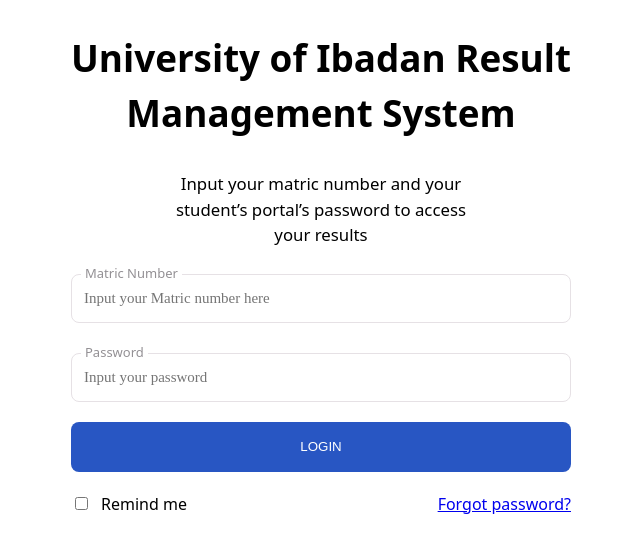
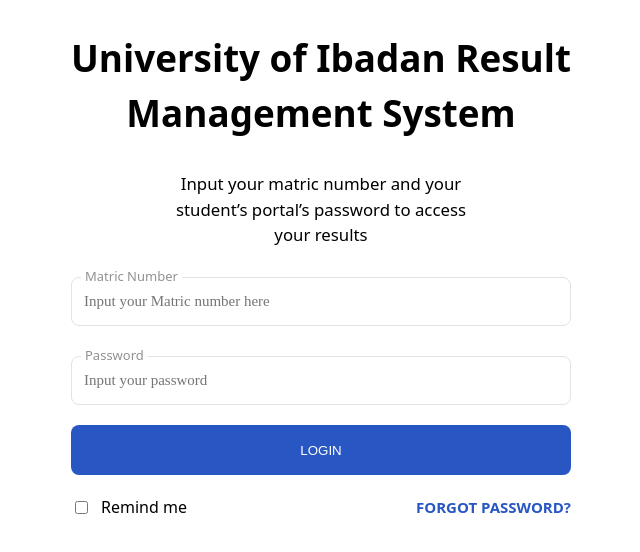
Before and after one commit to Qudusayo/ui_rms, a React (Vite) app: page / in a window 1280 px wide. Shown: the top 552 px of the page, without its empty margins (319-959 px from the left). Built offline with nearby package versions, Linux system fonts and the light colour scheme.

Commit message:
Login Page Updated

```diff
--- a/src/pages/login-page.tsx
+++ b/src/pages/login-page.tsx
@@ -19,8 +19,9 @@
 const Pg = styled.p`
   font-size: 1.05rem;
   letter-spacing: 0.25%;
-  padding: 0 100px;
   font-weight: 400;
+  max-width: 300px;
+  margin: 0 auto 20px;
 `;
 
 const InputSide = styled.div`
@@ -45,6 +46,14 @@
   margin: 20px auto;
 `;
 
+const CustomLink = styled(Link)`
+  text-decoration: none;
+  color: #2856c3;
+  font-size: 15px;
+  font-weight: 600;
+  text-transform: uppercase;
+`;
+
 export const LoginPage = () => {
   return (
     <FormContainer>
@@ -63,7 +72,7 @@
             <input type="checkbox" />
             <span>Remind me</span>
           </CheckboxContainer>
-          <Link to="/password-reset">Forgot password?</Link>
+          <CustomLink to="/password-reset">Forgot password?</CustomLink>
         </FormFooter>
       </form>
     </FormContainer>
```
